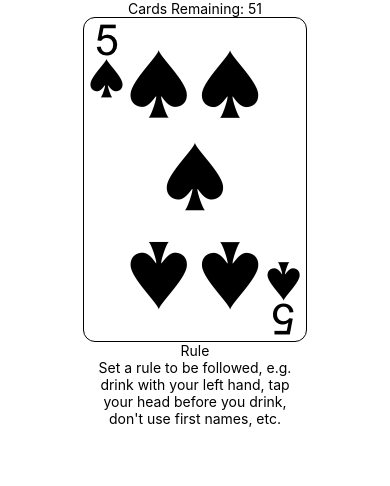
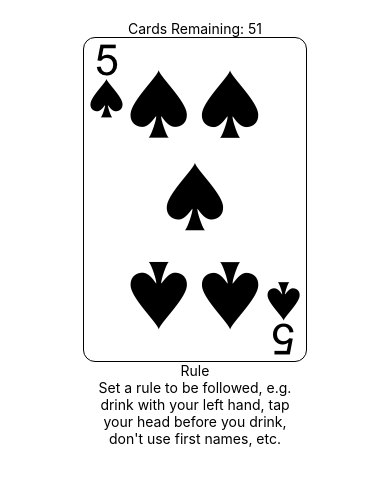
Before and after one commit to AryanJ-NYC/kings-cup, a React Native app: screen / in a window 390 px wide. Shown: the top 486 px of the page. Built offline with nearby package versions, Linux system fonts and the light colour scheme.

Commit message:
Add top padding

```diff
--- a/App.js
+++ b/App.js
@@ -40,5 +40,6 @@ const styles = StyleSheet.create({
     alignItems: 'center',
     backgroundColor: '#fff',
     flex: 1,
+    paddingTop: 20,
   },
 });
```
